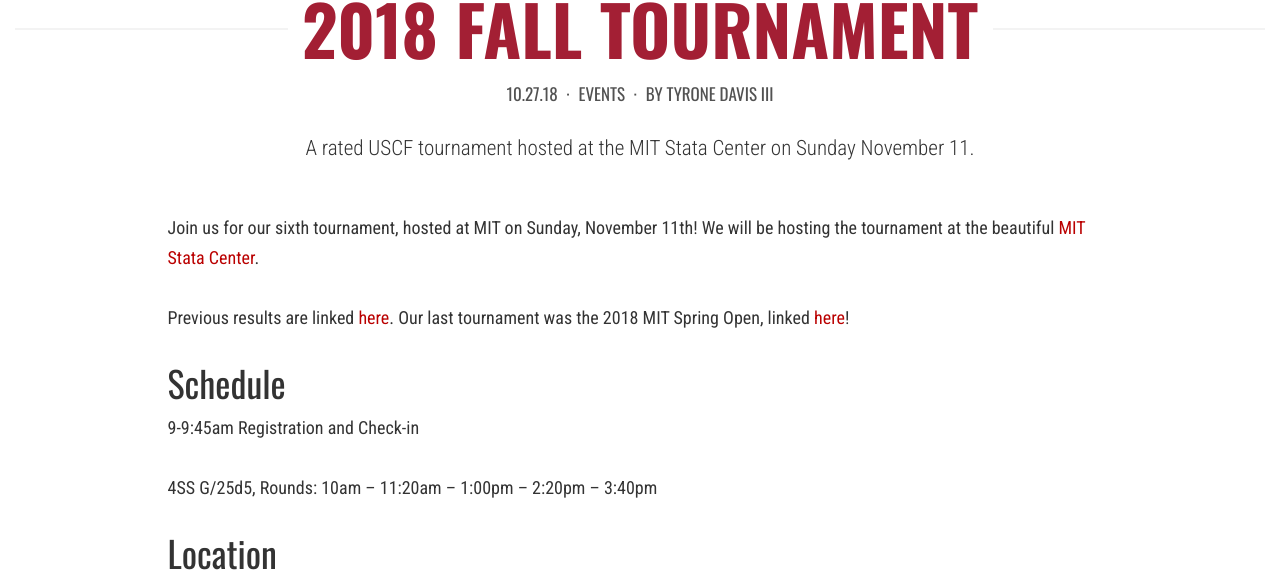
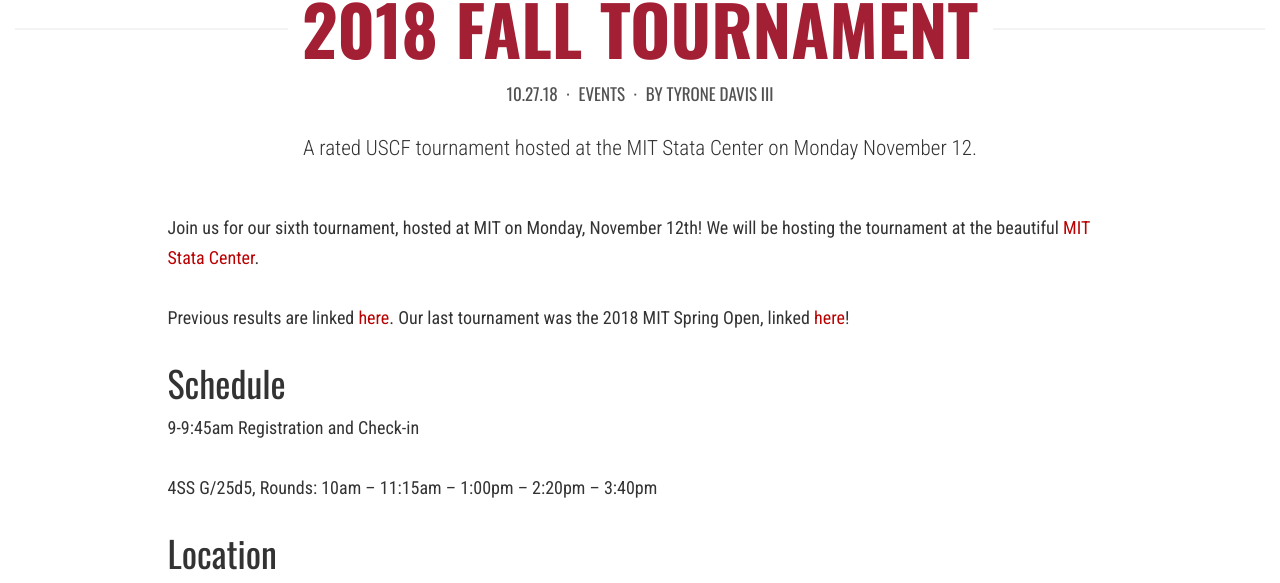
Before and after one commit to Tech-Chess/tech-chess.github.io, a Jekyll site: the page built from _posts/2018-11-11-FallTournament.md, in a window 1280 px wide and 900 px high, scrolled down 483 px. Shown: the part 124-707 px from the top of the window. Built offline with Jekyll 4.4.1, drawn with Linux system fonts in a browser that asks for light colours; nearby versions of some CDN libraries; some of the changed text lies outside the part shown.

Commit message:
Changed date and round times

```diff
--- a/_posts/2018-11-11-FallTournament.md
+++ b/_posts/2018-11-11-FallTournament.md
@@ -6,10 +6,10 @@
 categories: events
 featured_image: 'img/ChessStata.jpg'
 tags: tournament stata uscf
-lead_text: 'A rated USCF tournament hosted at the MIT Stata Center on Sunday November 11.'
+lead_text: 'A rated USCF tournament hosted at the MIT Stata Center on Monday November 12.'
 ---
 
-Join us for our sixth tournament, hosted at MIT on Sunday, November 11th! We will be hosting the tournament at the beautiful [MIT Stata Center](https://en.wikipedia.org/wiki/Ray_and_Maria_Stata_Center).
+Join us for our sixth tournament, hosted at MIT on Monday, November 12th! We will be hosting the tournament at the beautiful [MIT Stata Center](https://en.wikipedia.org/wiki/Ray_and_Maria_Stata_Center).
 
 Previous results are linked [here](http://www.uschess.org/datapage/event-search.php?name=&state=ANY&city=&date_from=&date_to=&order=D&minsize=&affil=G6046684&timectl=&mode=Find). Our last tournament was the 2018 MIT Spring Open, linked [here](http://www.uschess.org/msa/XtblMain.php?201805061332)!
 
@@ -17,7 +17,7 @@
 
 9-9:45am Registration and Check-in
 
-4SS G/25d5, Rounds: 10am -- 11:20am -- 1:00pm -- 2:20pm -- 3:40pm
+4SS G/25d5, Rounds: 10am -- 11:15am -- 1:00pm -- 2:20pm -- 3:40pm
 
 
 # Location
```
Also changed, not shown: other parts of _posts/2018-11-11-FallTournament.md (+2 -2 lines).
